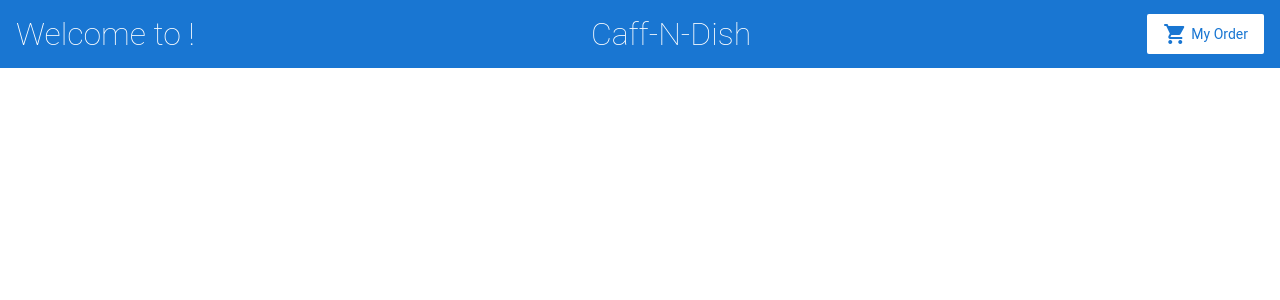
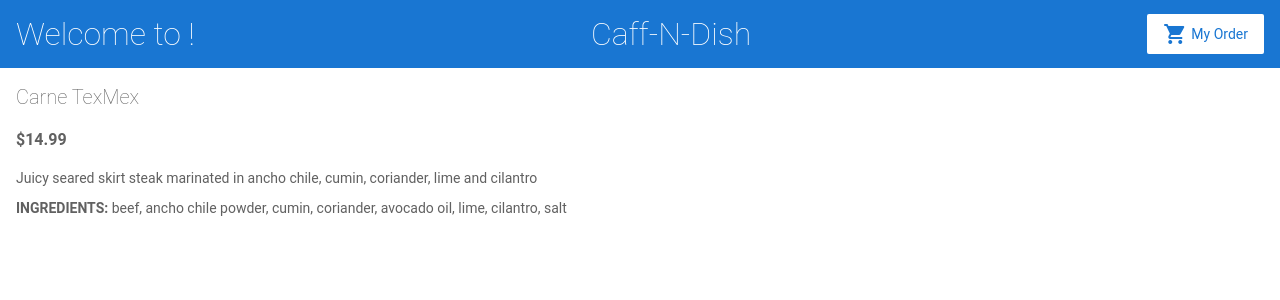
Before and after one commit to whysinati/ng-ecomm, an Angular app: page /menu/0 in a window 1280 px wide. Before the commit this address led to /. Shown: the top 300 px of the page. Built offline with nearby package versions, Linux system fonts and the light colour scheme.

Commit message:
added menu item details page

```diff
--- a/src/app/app-routing.module.ts
+++ b/src/app/app-routing.module.ts
@@ -1,9 +1,11 @@
 import { NgModule } from '@angular/core';
 import { Routes, RouterModule } from '@angular/router';
 import { MenuComponent } from './menu/menu.component';
+import { ItemDetailsComponent } from './item-details/item-details.component';
 
 const routes: Routes = [
   { path: '', component: MenuComponent },
+  { path: 'menu/:itemId', component: ItemDetailsComponent }
 ];
 
 @NgModule({
--- a/src/app/item-details/item-details.component.html
+++ b/src/app/item-details/item-details.component.html
@@ -1,3 +1,8 @@
+<div *ngIf="item">
+<h2>{{ item.name }}</h2>
+<h4>{{ item.price | currency }}</h4>
 <p>
-  item-details works!
+  {{ item.description }}
 </p>
+<p><b>INGREDIENTS: </b>{{ item.ingredients }}</p>
+</div>
--- a/src/app/item-details/item-details.component.ts
+++ b/src/app/item-details/item-details.component.ts
@@ -1,4 +1,7 @@
 import { Component, OnInit } from '@angular/core';
+import { ActivatedRoute } from '@angular/router';
+
+import { menu } from '../menu';
 
 @Component({
   selector: 'app-item-details',
@@ -6,10 +9,16 @@ import { Component, OnInit } from '@angular/core';
   styleUrls: ['./item-details.component.scss']
 })
 export class ItemDetailsComponent implements OnInit {
+  item;
 
-  constructor() { }
+  constructor(
+    private route: ActivatedRoute,
+  ) { }
 
   ngOnInit() {
+    this.route.paramMap.subscribe(params => {
+      this.item = menu[+params.get('itemId')];
+    });
   }
 
 }
--- a/src/app/menu.ts
+++ b/src/app/menu.ts
@@ -4,13 +4,15 @@ export const menu = [
         type: 'Entree',
         price: 14.99,
         description: 'Juicy seared skirt steak marinated in ancho chile, cumin, coriander, lime and cilantro',
-        special: 1
+        special: 1,
+        ingredients: 'beef, ancho chile powder, cumin, coriander, avocado oil, lime, cilantro, salt'
     },
     {
         name: 'Rosemary Lemon Roasted Brussels Sprouts',
         type: 'Side',
         price: 6.99,
-        description: 'A little char, a little caramelization... delightful!'
+        description: 'A little char, a little caramelization... delightful!',
+        ingredients: 'brussels sprouts, avocado oil, rosemary, lemon, salt'
     },
     {
         name: 'Not *Just* Coffee',
@@ -22,7 +24,8 @@ export const menu = [
         name: 'Water',
         type: 'Barista',
         price: 0,
-        description: 'Tap water. The original healthy drink.'
+        description: 'Tap water. The original healthy drink.',
+        ingredients: 'tap water'
     },
     {
         name: 'Sparkling Water',
--- a/src/app/menu/menu.component.html
+++ b/src/app/menu/menu.component.html
@@ -1,9 +1,10 @@
 <h2>Hungry? Thirsty?</h2>
 
-<div *ngFor="let item of menu">
+<div *ngFor="let item of menu; index as itemId">
 
     <h3>
-        <a [title]="item.name + ' details'">
+        <a [title]="item.name + ' details'"
+            [routerLink]="['/menu', itemId]">
             {{ item.name }}
         </a>
     </h3>
```
